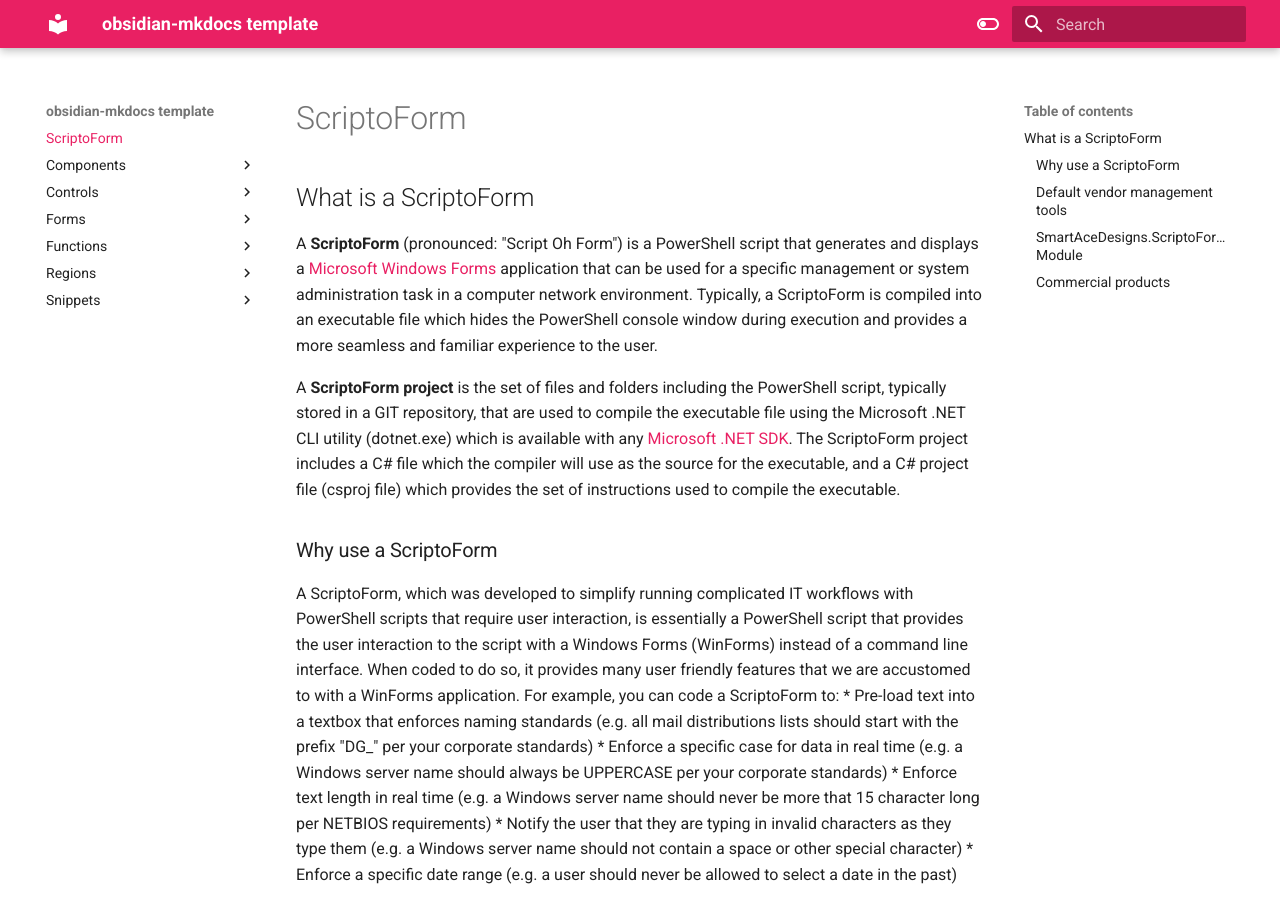
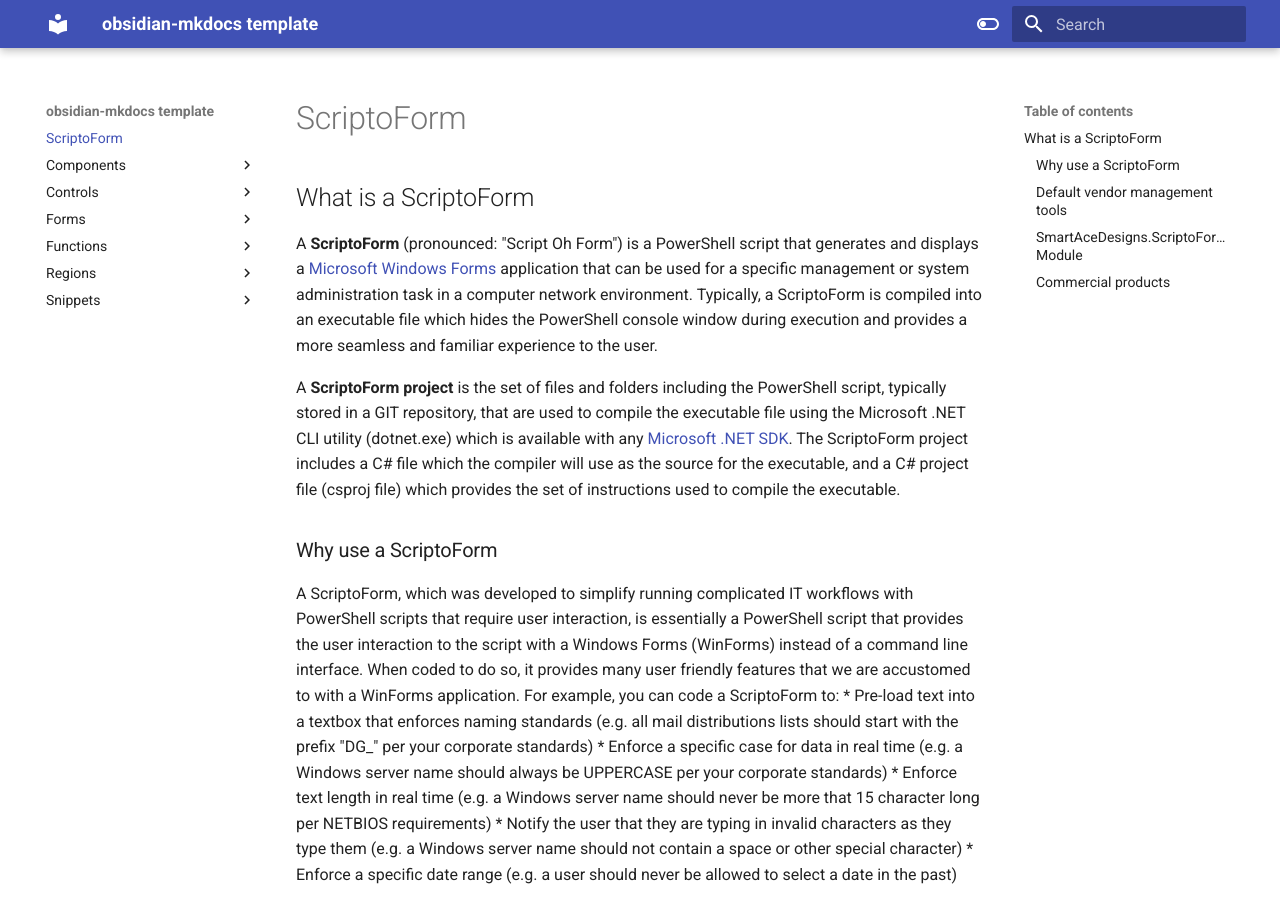
Before and after one commit to Smart-Ace-Designs/ScriptoForm.Docs, an MkDocs documentation site: the page built from docs/index.md, in a window 1280 px wide and 900 px high. Built offline with MkDocs 1.6.1 and Material for MkDocs 9.7.7, drawn with Linux system fonts in a browser that asks for light colours.

Commit message:
Update mkdocs.yml
Testing different colors.

```diff
--- a/mkdocs.yml
+++ b/mkdocs.yml
@@ -7,8 +7,8 @@ theme:
     # Light mode
     - media: "(prefers-color-scheme: light)"
       scheme: default
-      primary: pink
-      accent: indigo
+      primary: indigo
+      accent: blue
       toggle:
         icon: material/toggle-switch-off-outline
         name: Switch to dark mode
```
